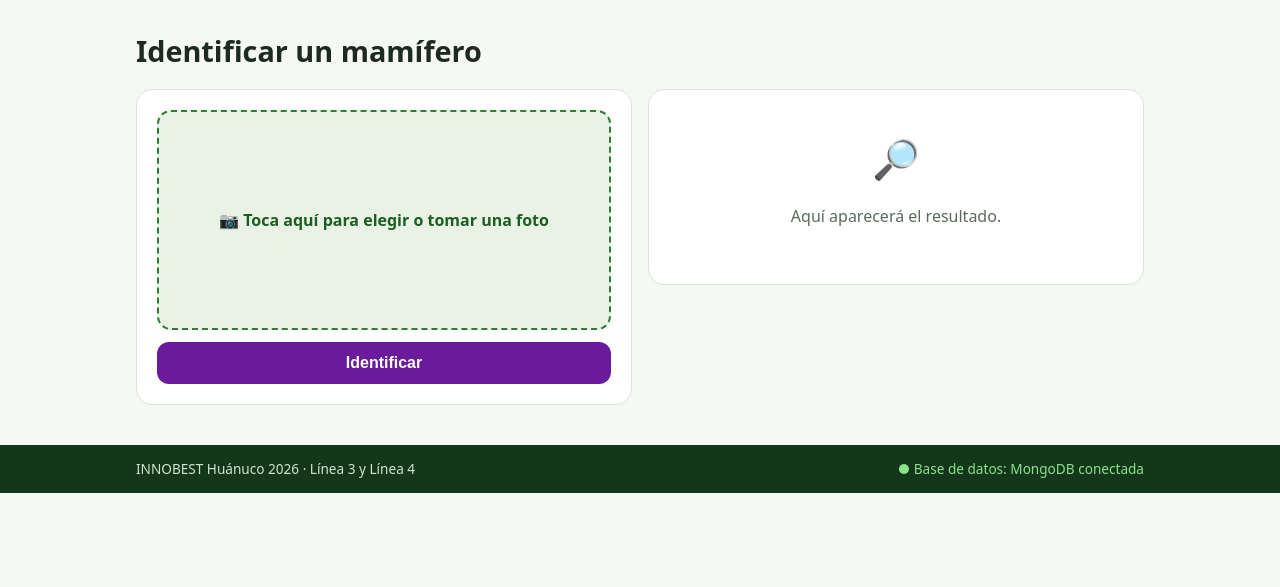
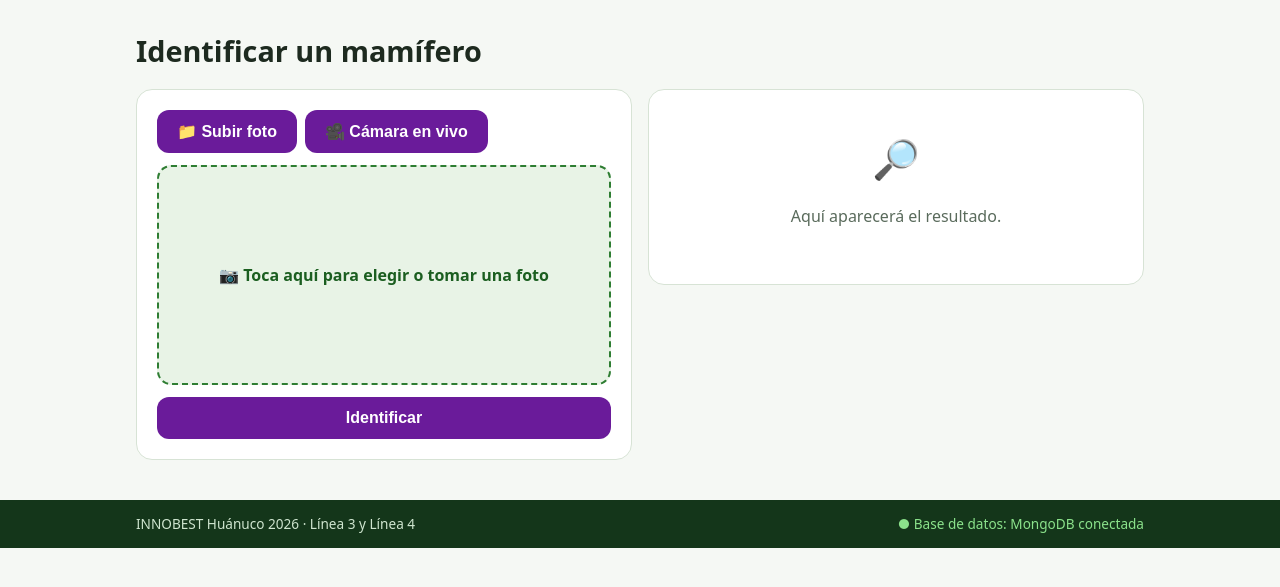
Before and after one commit to AlexitoSantillan/fauna, a Flask app: page /identificar in a window 1280 px wide. Shown: the part 56-643 px from the top of the page. Run offline with Flask 3, Linux system fonts and the light colour scheme.

Commit message:
Agrega camara en vivo

```diff
--- a/app.py
+++ b/app.py
@@ -154,6 +154,31 @@ def crear_app(clasificador=None, almacen=None):
                                conteos=conteos, total=sum(conteos.values()),
                                guardado=request.args.get("guardado"))
 
+    @app.post("/api/identificar")
+    def api_identificar():
+        archivo = request.files.get("foto")
+        if not archivo:
+            return jsonify(error="Falta la foto"), 400
+        try:
+            img = Image.open(archivo.stream)
+            img.load()
+        except (UnidentifiedImageError, OSError, Image.DecompressionBombError):
+            return jsonify(error="Imagen no válida"), 400
+        clf = obtener_clasificador()
+        if clf is None:
+            return jsonify(error="Modelo no disponible"), 503
+        items = clf.predecir(img)
+        top, prob = items[0]
+        return jsonify(
+            top=top,
+            nombre=info(top)["nombre"],
+            color=info(top)["color"],
+            pct=round(prob * 100, 1),
+            poca_seguridad=prob < UMBRAL_SEGURIDAD,
+            items=[{"nombre": info(k)["nombre"], "color": info(k)["color"],
+                    "pct": round(p * 100, 1)} for k, p in items],
+        )
+
     # ------------------------------------------------------------ API y estado
     @app.route("/api/avistamientos")
     def api_avistamientos():
--- a/templates/identificar.html
+++ b/templates/identificar.html
@@ -7,6 +7,12 @@
 
 <div class="dos">
   <section class="tarjeta">
+    <div style="display:flex;gap:8px;margin-bottom:12px">
+      <button class="btn" type="button" id="tab-foto">📁 Subir foto</button>
+      <button class="btn" type="button" id="tab-cam">🎥 Cámara en vivo</button>
+    </div>
+
+    <div id="modo-foto">
       <form method="post" action="{{ url_for('identificar') }}" enctype="multipart/form-data" id="form-foto">
         <label class="subida" for="foto">
           <img id="vista" alt="" hidden>
@@ -15,6 +21,15 @@
         <input type="file" name="foto" id="foto" accept="image/*" required hidden>
         <button class="btn ancho" type="submit" id="enviar">Identificar</button>
       </form>
+    </div>
+
+    <div id="modo-cam" hidden>
+      <video id="video" autoplay playsinline muted style="width:100%;border-radius:12px;background:#000"></video>
+      <canvas id="lienzo" hidden></canvas>
+      <button class="btn ancho" type="button" id="btn-cam">▶ Iniciar cámara</button>
+      <div id="vivo" style="margin-top:12px;font-size:1.1rem">Esperando la cámara…</div>
+      <div id="vivo-barras" style="margin-top:8px"></div>
+    </div>
   </section>
 
   <section>
@@ -102,4 +117,69 @@
     b.textContent = 'Analizando…';
   });
 </script>
+<script>
+  // ---- Pestañas
+  const modoFoto = document.getElementById('modo-foto');
+  const modoCam = document.getElementById('modo-cam');
+  document.getElementById('tab-foto').onclick = () => { modoFoto.hidden = false; modoCam.hidden = true; parar(); };
+  document.getElementById('tab-cam').onclick = () => { modoFoto.hidden = true; modoCam.hidden = false; };
+
+  // ---- Cámara en vivo
+  const video = document.getElementById('video');
+  const lienzo = document.getElementById('lienzo');
+  const vivo = document.getElementById('vivo');
+  const barras = document.getElementById('vivo-barras');
+  const btnCam = document.getElementById('btn-cam');
+  let stream = null, activo = false;
+
+  async function iniciar() {
+    try {
+      stream = await navigator.mediaDevices.getUserMedia({
+        video: { facingMode: { ideal: 'environment' }, width: { ideal: 640 } }, audio: false });
+    } catch (e) {
+      vivo.textContent = '⚠️ No pude abrir la cámara. Acepta el permiso o usa "Subir foto".';
+      return;
+    }
+    video.srcObject = stream;
+    activo = true;
+    btnCam.textContent = '⏹ Detener cámara';
+    bucle();
+  }
+
+  function parar() {
+    activo = false;
+    if (stream) stream.getTracks().forEach(t => t.stop());
+    stream = null;
+    btnCam.textContent = '▶ Iniciar cámara';
+  }
+
+  btnCam.onclick = () => activo ? parar() : iniciar();
+
+  async function bucle() {
+    while (activo) {
+      if (video.videoWidth) {
+        const w = 320, h = Math.round(w * video.videoHeight / video.videoWidth);
+        lienzo.width = w; lienzo.height = h;
+        lienzo.getContext('2d').drawImage(video, 0, 0, w, h);
+        const blob = await new Promise(r => lienzo.toBlob(r, 'image/jpeg', 0.8));
+        const fd = new FormData();
+        fd.append('foto', blob, 'cuadro.jpg');
+        try {
+          const r = await fetch('/api/identificar', { method: 'POST', body: fd });
+          const d = await r.json();
+          if (d.error) { vivo.textContent = '⚠️ ' + d.error; }
+          else {
+            vivo.innerHTML = `<b style="color:${d.color}">${d.nombre}</b> · ${d.pct} %` +
+              (d.poca_seguridad ? ' ⚠️ <small>poca seguridad</small>' : '');
+            barras.innerHTML = d.items.map(i =>
+              `<div style="margin:4px 0"><small>${i.nombre} ${i.pct} %</small>
+               <div style="background:#ddd;border-radius:6px;height:8px">
+               <div style="width:${i.pct}%;background:${i.color};height:8px;border-radius:6px"></div></div></div>`).join('');
+          }
+        } catch (e) { vivo.textContent = '⚠️ Sin conexión con el servidor'; }
+      }
+      await new Promise(r => setTimeout(r, 700));
+    }
+  }
+</script>
 {% endblock %}
```
Lines whose indentation alone changed are shown as unchanged.
